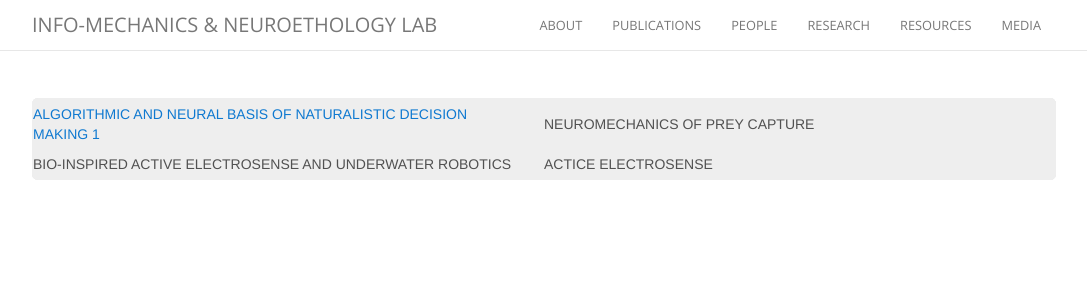
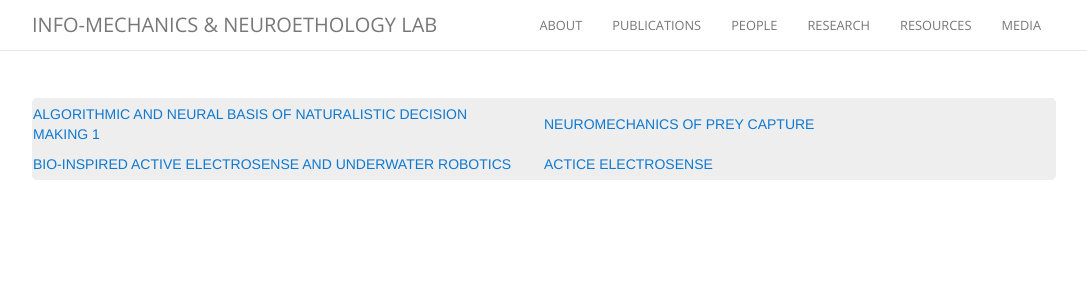
Before and after one commit to maciverlab/maciverlab.github.io, a Jekyll site: the page built from research.html, in a window 1280 px wide. Shown: the top 300 px of the page, without its empty margins (111-1198 px from the left). Built offline with Jekyll 4.4.1, drawn with Linux system fonts in a browser that asks for light colours; nearby versions of some CDN libraries; comment, search, counter and statistics services are not loaded.

Commit message:
Update research.html

```diff
--- a/research.html
+++ b/research.html
@@ -8,10 +8,10 @@
     <table class="topnav">
       <tr>
         <td width="50%"><a class="topnav_ref" href="#">Algorithmic and Neural Basis of Naturalistic Decision Making 1</a></td>
-        <td width="50%><a class="topnav_ref" href="#">Neuromechanics of Prey Capture</a></td>
+        <td width="50%"><a class="topnav_ref" href="#">Neuromechanics of Prey Capture</a></td>
       </tr>
-        <td width="50%><a class="topnav_ref" href="#">Bio-inspired Active Electrosense and Underwater Robotics</a></td>
-        <td width="50%><a class="topnav_ref" href="#">Actice Electrosense</a></td>
+        <td width="50%"><a class="topnav_ref" href="#">Bio-inspired Active Electrosense and Underwater Robotics</a></td>
+        <td width="50%"><a class="topnav_ref" href="#">Actice Electrosense</a></td>
 
         <!--
         <ul class="top_nav child">
```
